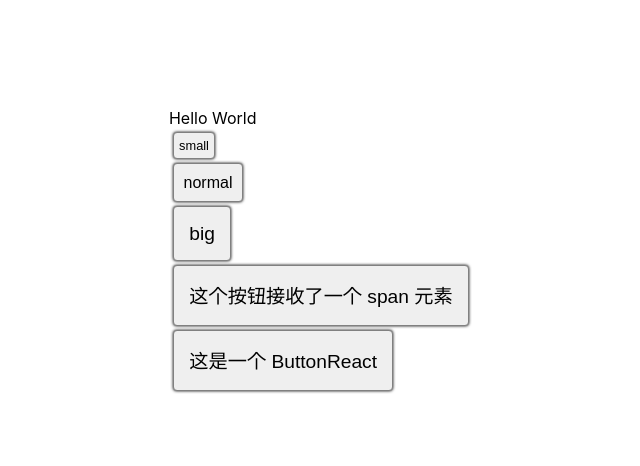
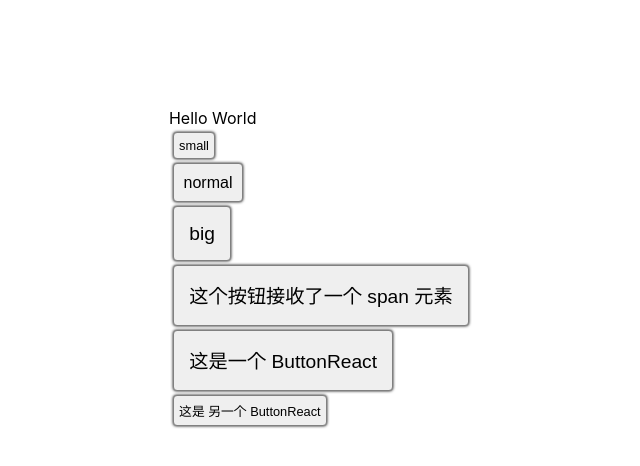
Before and after one commit to dudueasy/React-TypeScript-Demo, a React (Create React App) app: page / in a window 1280 px wide. Shown: the top 466 px of the page, without its empty margins (319-959 px from the left). Built offline with nearby package versions, Linux system fonts and the light colour scheme.

Commit message:
为自定义的 <ButtonReact /> 函数组件添加了 点击事件处理函数, 以及相关的类型定义

```diff
--- a/src/ButtonReact.tsx
+++ b/src/ButtonReact.tsx
@@ -1,12 +1,13 @@
 import React from "react";
 
 interface Props {
-    size?:string
+    size?: string;
+    onClick?: React.MouseEventHandler<this>;
 }
 
 const ButtonReact: React.FunctionComponent<Props> = (props) => {
     return (
-        <button className={`button ${props.size}`}>
+        <button className={`button ${props.size}`} onClick={props.onClick}>
             {props.children}
         </button>
     )
--- a/src/index.tsx
+++ b/src/index.tsx
@@ -1,18 +1,30 @@
-import React, { Fragment } from 'react';
+import React, {Fragment, MouseEventHandler, SyntheticEvent} from 'react';
 import ReactDOM from 'react-dom';
 import Button from './Button';
 import ButtonReact from './ButtonReact';
 import './index.css';
 
 
+const clickHandler = (e: React.MouseEvent) => {
+    console.log('a <ButtonReact/> is clicked')
+    console.log(e)
+}
+
+
+const anotherClickHandler: React.MouseEventHandler = (e) => {
+    console.log('another <ButtonReact/> is clicked')
+    console.log(e)
+}
+
+
 ReactDOM.render(
     <Fragment>
-        <div >Hello World
+        <div>Hello World
             <div>
                 <Button size="small">small</Button>
             </div>
             <div>
-                <Button >normal</Button>
+                <Button>normal</Button>
             </div>
             <div>
                 <Button size="big">big</Button>
@@ -25,11 +37,19 @@ ReactDOM.render(
             </div>
 
 
-
+            <div>
+                <ButtonReact
+                    size="big" onClick={clickHandler}
+                >
+                    <span>这是一个 ButtonReact</span>
+                </ButtonReact>
+            </div>
 
             <div>
-                <ButtonReact size="big">
-                    <span>这是一个 ButtonReact</span>
+                <ButtonReact
+                    size="small" onClick={anotherClickHandler}
+                >
+                    <span>这是 另一个 ButtonReact</span>
                 </ButtonReact>
             </div>
         </div>
```
